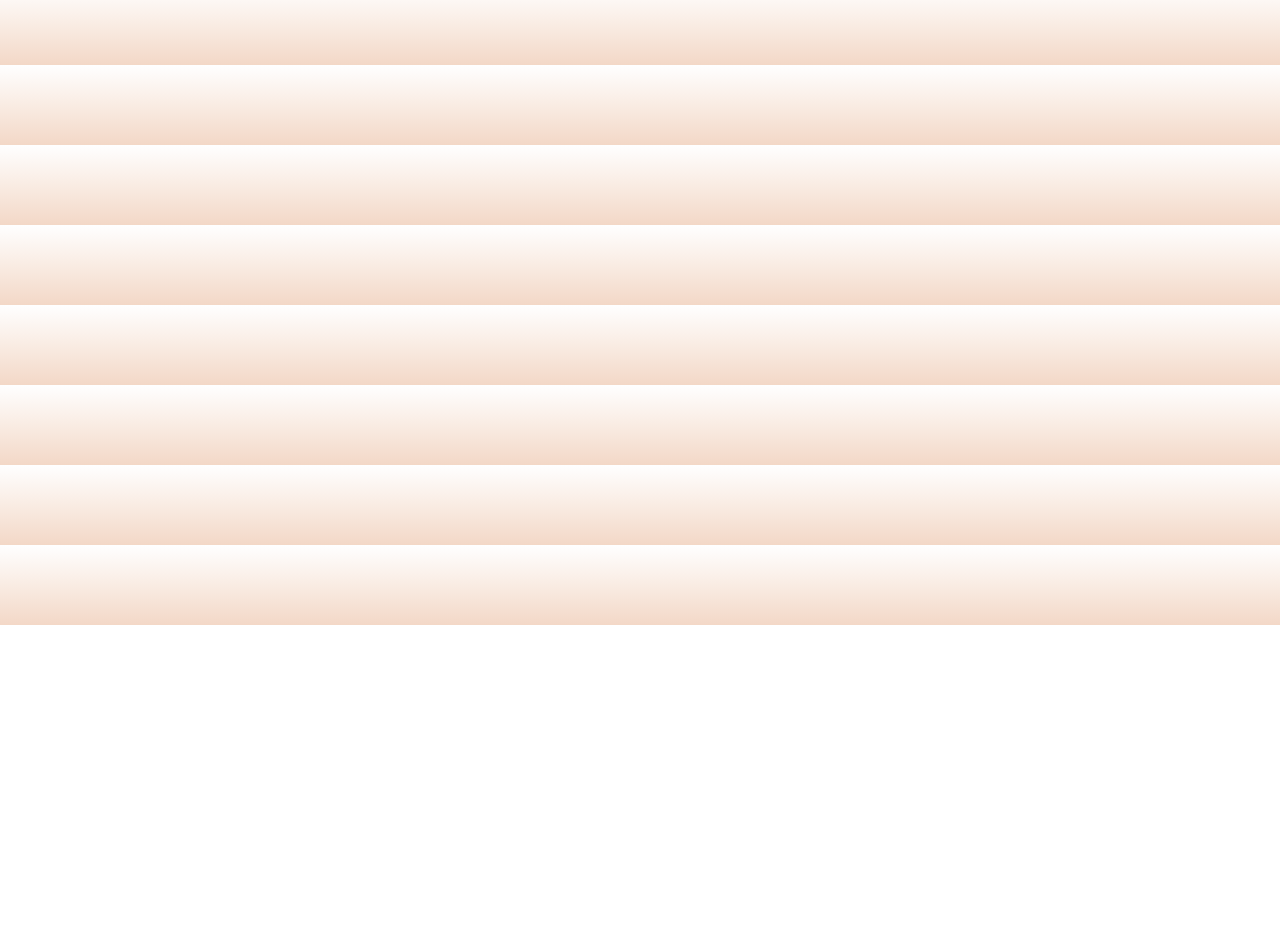
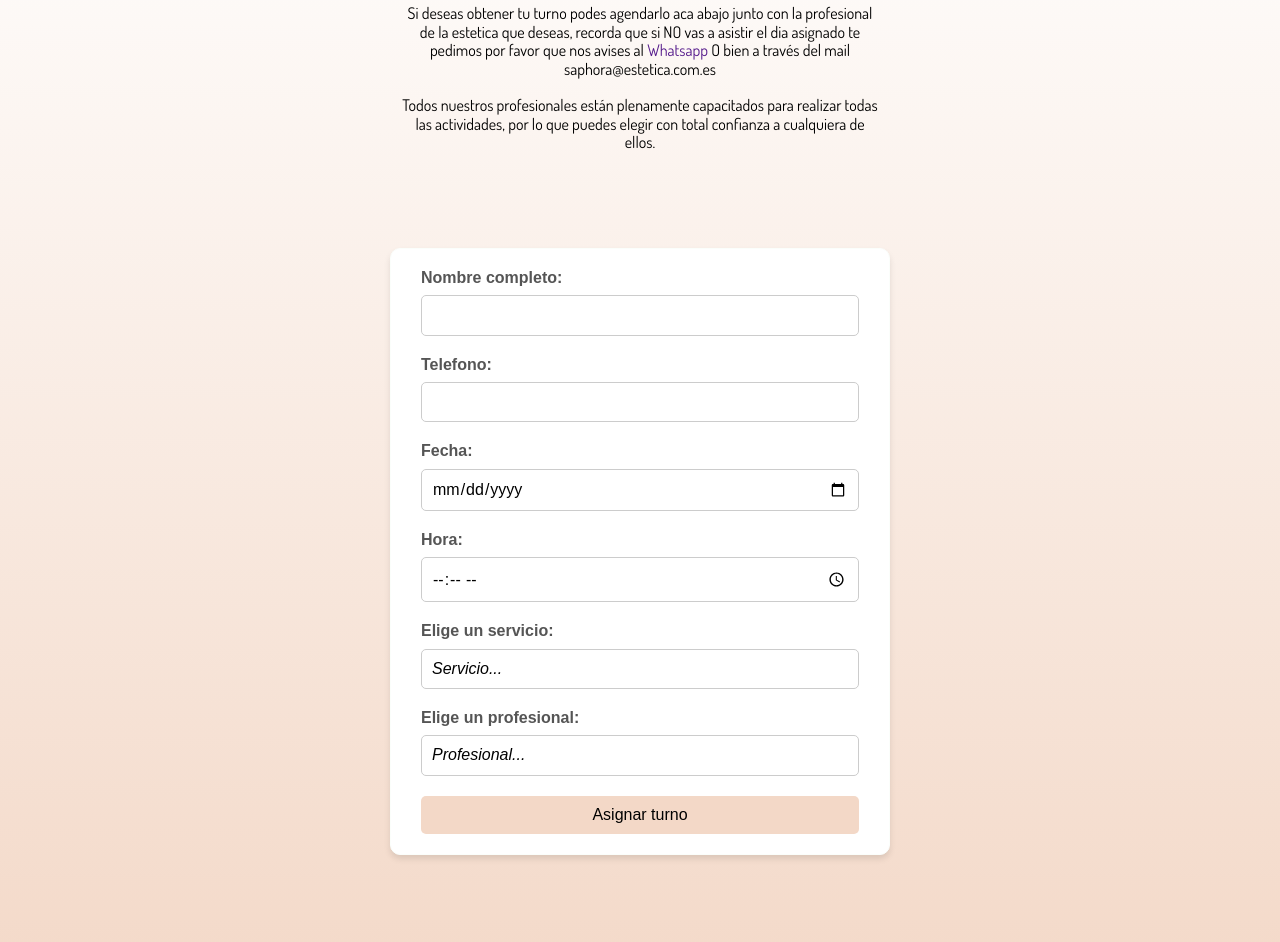
Before and after one commit to FranMayer/Sephora, a website: page pages/turnos.html in a window 1280 px wide. Shown: the part 175-1117 px from the top of the page. Before the commit the page ends 800 px from the top, so only its background shows below. Drawn offline with Linux system fonts and the light colour scheme; files that its build step writes are made by us from their sources.

Commit message:
Add page turnos and css

```diff
--- a/css/style.css
+++ b/css/style.css
@@ -354,3 +354,103 @@ footer a {
     box-shadow: 0 4px 10px rgba(0, 0, 0, 0.1);
     margin-bottom: 1rem;
 }
+
+/* TURNOS CSS */
+
+.main__turnero {
+    display: flex;
+    flex-direction: column;
+    justify-content: center;
+    text-align: center;
+    padding: 20px;
+}
+
+.contenedortitulo__turnero {
+    width: 30rem;
+    max-width: 45rem;
+    margin: 0 auto;
+}
+
+
+/* Contenedor del formulario */
+.formulario__turnero {
+    display: flex;
+    justify-content: center;
+    align-items: center;
+    min-height: 100vh;
+    padding: 5px;
+    box-sizing: border-box;
+    font-family: Arial, sans-serif;
+    color: var(--secondary-color);
+}
+
+/* Formulario */
+.form__turnero {
+    display: flex;
+    flex-direction: column;
+    background-color: #fff;
+    border: 1px solid var(--primary-color);
+    border-radius: 10px;
+    box-shadow: 0 4px 6px rgba(0, 0, 0, 0.1);
+    padding: 20px 30px;
+    width: 100%;
+    max-width: 500px;
+    margin: 0 auto;
+    text-align: left;
+}
+
+.form__turnero label {
+    display: block;
+    margin-bottom: 8px;
+    font-weight: bold;
+    color: #555;
+}
+
+.form__turnero input {
+    display: block;
+    width: 100%;
+    padding: 10px;
+    margin-bottom: 20px;
+    border: 1px solid #ccc;
+    border-radius: 5px;
+    font-size: 1rem;
+    box-sizing: border-box;
+}
+
+
+.form__turnero input::placeholder {
+    color: var(--text-color);
+    font-style: italic;
+}
+
+.form__turnero input:hover {
+    border-color: #999;
+}
+
+.form__turnero input:focus {
+    outline: none;
+    border-color: var(--third-color);
+    box-shadow: 0 0 4px rgba(81, 75, 59, 0.5);
+}
+
+
+datalist {
+    font-size: 1rem;
+}
+
+.form__turnero button {
+    background-color: var(--third-color);
+    border: none;
+    color: var(--text-color);
+    padding: 10px 20px;
+    border-radius: 5px;
+    font-size: 1rem;
+    cursor: pointer;
+    transition: background-color 0.3s ease, transform 0.2s ease;
+}
+
+.form__turnero button:hover {
+    background-color: var(--third-color);
+    transform: translateY(-2px);
+    box-shadow: 0 4px 6px rgba(0, 0, 0, 0.1);
+}
--- a/pages/turnos.html
+++ b/pages/turnos.html
@@ -3,13 +3,14 @@
 <head>
     <meta charset="UTF-8">
     <meta name="viewport" content="width=device-width, initial-scale=1.0">
+    <link rel="icon" type="image/png" sizes="32x32" href="/img/favicon-32x32.png">
     <link rel="preconnect" href="https://fonts.googleapis.com">
     <link rel="preconnect" href="https://fonts.gstatic.com" crossorigin>
     <link href="https://fonts.googleapis.com/css2?family=Dosis:wght@200..800&display=swap" rel="stylesheet">
 
-    <link href="/freelancer_inicio/css/normalize.css" type="text/css" rel="stylesheet">
-    <link rel="preload" href="/freelancer_inicio/css/style.css" as="style">
-    <link href="/freelancer_inicio/css/style.css" type="text/css" rel="stylesheet">
+    <link href="/css/normalize.css" type="text/css" rel="stylesheet">
+    <link rel="preload" href="/css/style.css" as="style">
+    <link href="/css/style.css" type="text/css" rel="stylesheet">
 
     <title>Saphora- Main</title>
 
@@ -23,9 +24,64 @@
 
         <nav class="nav-menu">
             <ul class="nav-list">
-                <a href="#"><li>Servicios</li></a>
-                <a href="#"><li>Turnos</li></a>
-                <a href="#"><li>Nosotros</li></a>
+                <a href="/index.html"><li>Inicio</li></a>
+                <a href="/pages/services.html"><li>Servicios</li></a>
+                <a href="/pages/aboutus.html"><li>Nosotros</li></a>
             </ul>
         </nav>
 </header>
+
+<main class="main__turnero">
+    <div class="contenedortitulo__turnero">
+        <h1 class="title_turnero">Turnero</h1>
+        <p class="text__turnero">Si deseas obtener tu turno podes agendarlo aca abajo junto con la profesional de la estetica que deseas, recorda que si NO vas a asistir el dia asignado te pedimos por favor que nos avises al <a href=""">Whatsapp</a> O bien a través del mail saphora@estetica.com.es</p><br>
+        <p>Todos nuestros profesionales están plenamente capacitados para realizar todas las actividades, por lo que puedes elegir con total confianza a cualquiera de ellos.</p>
+    </div>
+
+    <div class="formulario__turnero">
+        <form class="form__turnero" action="#" method="POST">
+                <label>Nombre completo: </label>
+                <input type="text" name="nombre" id="nombre" required>
+
+                <label>Telefono: </label>
+                <input type="tel" name="telefono" id="telefono" required>
+
+                <label>Fecha: </label>
+                <input type="date" name="fecha" id="fecha" required>
+
+                <label>Hora: </label>
+                <input type="time" name="hora" id="hora" required>
+
+                <label for="servicio">Elige un servicio:</label>
+                    <input list="servicios" id="servicio" name="servicio" placeholder="Servicio...">
+                    <datalist id="servicios">
+                    <option value="Depilación">
+                    <option value="Manicura">
+                    <option value="Pedicura">
+                    <option value="Masajes">
+                    <option value="Tratamientos faciales">
+                    </datalist>
+
+                <label for="profesional">Elige un profesional:</label>
+                    <input list="profesionales" id="profesional" name="profesional" placeholder="Profesional...">
+                    <datalist id="profesionales">
+                    <option value="Andrea Rodriguez">
+                    <option value="Micaela Mérida">
+                    <option value="Susana Smith">
+                    <option value="Joe Doe">
+                    <option value="Jane Doe">
+                    </datalist>
+
+                    <button type="submit" class="btn__turnero">Asignar turno</button>
+        </form>
+    </div>
+</main>
+
+<footer>
+    <p>Estetica Saphora - 2024</p>
+    <p>Desarrollado por <a href="https://portfolio-fm.vercel.app" target="_blank" >Fran Mayer</a>
+</footer>
+
+
+</body>
+</html>
```
Also changed, not shown: css/mediaquery.css (+8 -0 lines), pages/aboutus.html (+16 -6 lines).
